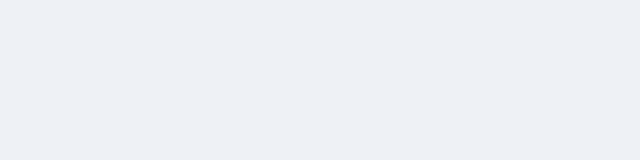
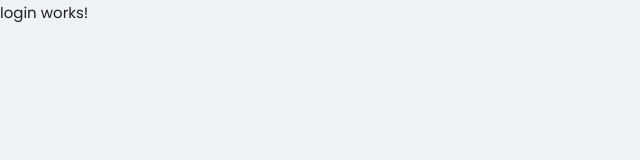
Before and after one commit to rsperlongo/webchurch, an Angular app: page /login in a window 1280 px wide. Before the commit this address led to /. Shown: the top 160 px of the page, without its empty margins (0-640 px from the left). Built offline with nearby package versions, Linux system fonts and the light colour scheme.

Commit message:
login update

```diff
--- a/src/app/app-routing.module.ts
+++ b/src/app/app-routing.module.ts
@@ -2,12 +2,14 @@
 import { Routes, RouterModule } from '@angular/router';
 import { DashboardComponent } from './dashboard/dashboard.component';
 import { MembersComponent } from './members/members.component';
+import { LoginComponent } from './login/login.component';
 
 const routes: Routes = [
+  {path: 'login', component: LoginComponent},
   {path: 'dashboard', component: DashboardComponent },
   {path: 'members', component: MembersComponent  },
 
-  {path: '', redirectTo: '/dashboard', pathMatch: 'full'}
+  {path: '', redirectTo: '/login', pathMatch: 'full'}
 ];
 
 @NgModule({
--- a/src/app/app.module.ts
+++ b/src/app/app.module.ts
@@ -19,6 +19,7 @@
 import {MatMenuModule} from '@angular/material/menu';
 import { CardsComponent } from './dashboard/cards/cards.component';
 import {MatCheckboxModule} from '@angular/material/checkbox';
+import { LoginComponent } from './login/login.component';
 
 @NgModule({
   declarations: [
@@ -27,6 +28,7 @@
     MembersComponent,
     FooterComponent,
     CardsComponent,
+    LoginComponent,
   ],
   imports: [
     BrowserModule,
--- /dev/null
+++ b/src/app/login/login.component.html
@@ -0,0 +1,3 @@
+<p>
+  login works!
+</p>
--- /dev/null
+++ b/src/app/login/login.component.ts
@@ -0,0 +1,15 @@
+import { Component, OnInit } from '@angular/core';
+
+@Component({
+  selector: 'app-login',
+  templateUrl: './login.component.html',
+  styleUrls: ['./login.component.scss']
+})
+export class LoginComponent implements OnInit {
+
+  constructor() { }
+
+  ngOnInit() {
+  }
+
+}
```
Also changed, not shown: src/app/login/login.component.scss (added), 1 other file (tests, documents, lock files or other folders).
